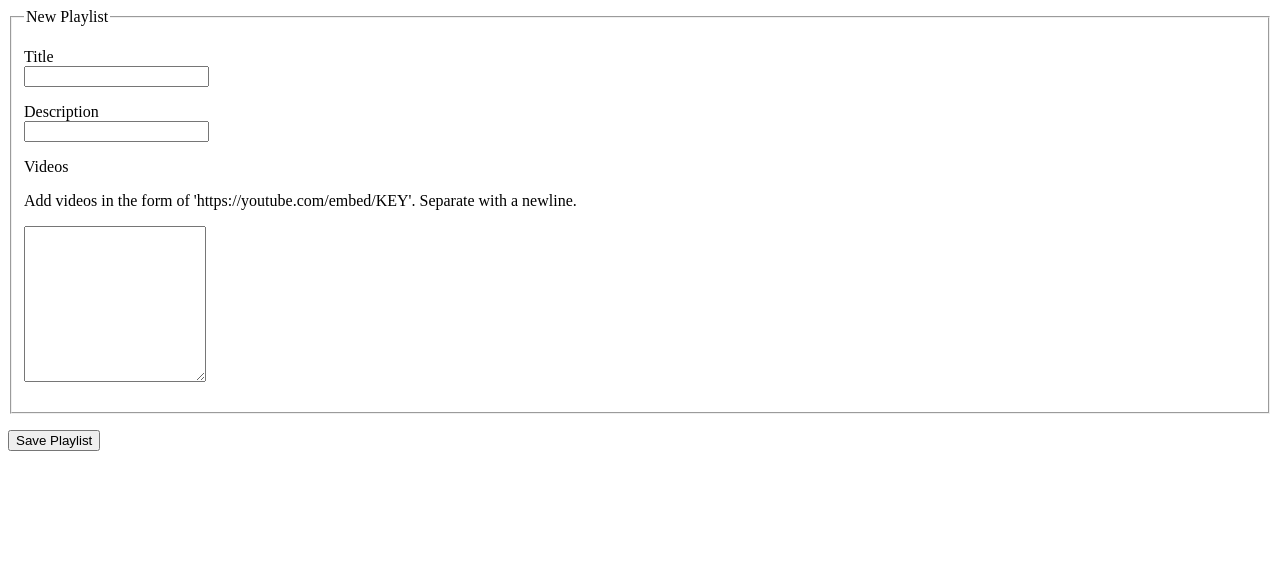
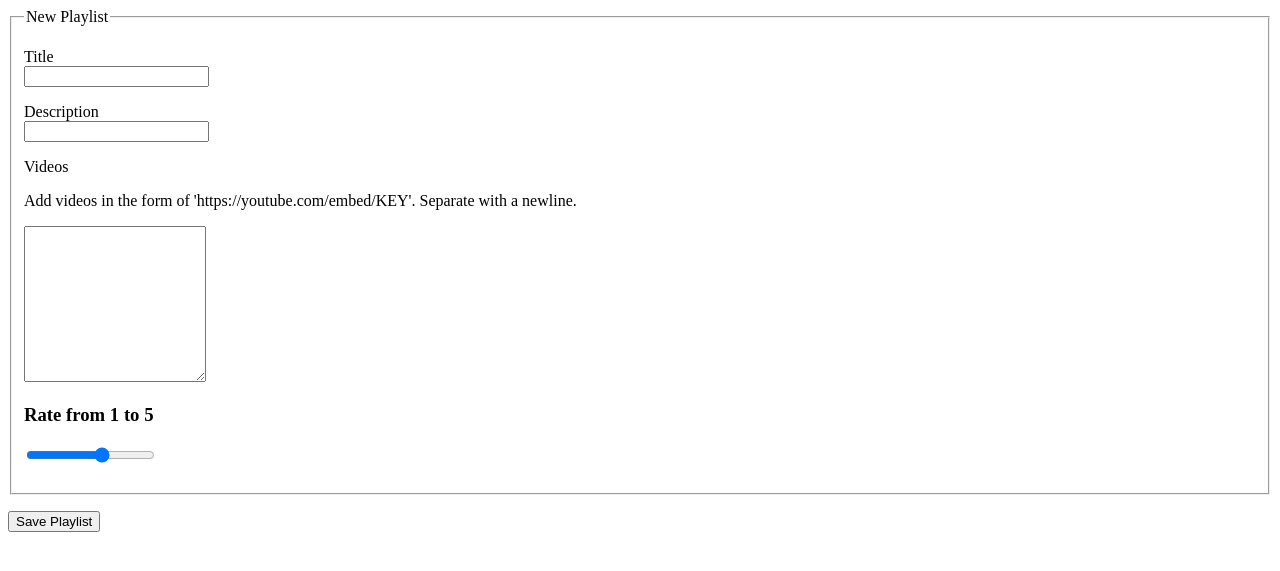
Before and after one commit to johnmontejano/Playlister, a Flask app: page /playlists/new in a window 1280 px wide. Shown: the top 571 px of the page. Run offline with Flask 2, Linux system fonts and the light colour scheme.

Commit message:
rating is added

```diff
--- a/templates/playlists_new.html
+++ b/templates/playlists_new.html
@@ -23,6 +23,12 @@
             <p>Add videos in the form of 'https://youtube.com/embed/KEY'. Separate with a newline.</p>
             <textarea id='playlist-videos' name='videos' rows='10'></textarea>
         </p>
+        <!-- RATING -->
+        <p>
+        <h3>Rate from 1 to 5</h3>
+        <input type="range" name="rate" min="0" max="5">
+        </p>
+
     </fieldset>
 
     <!-- BUTTON -->
```
